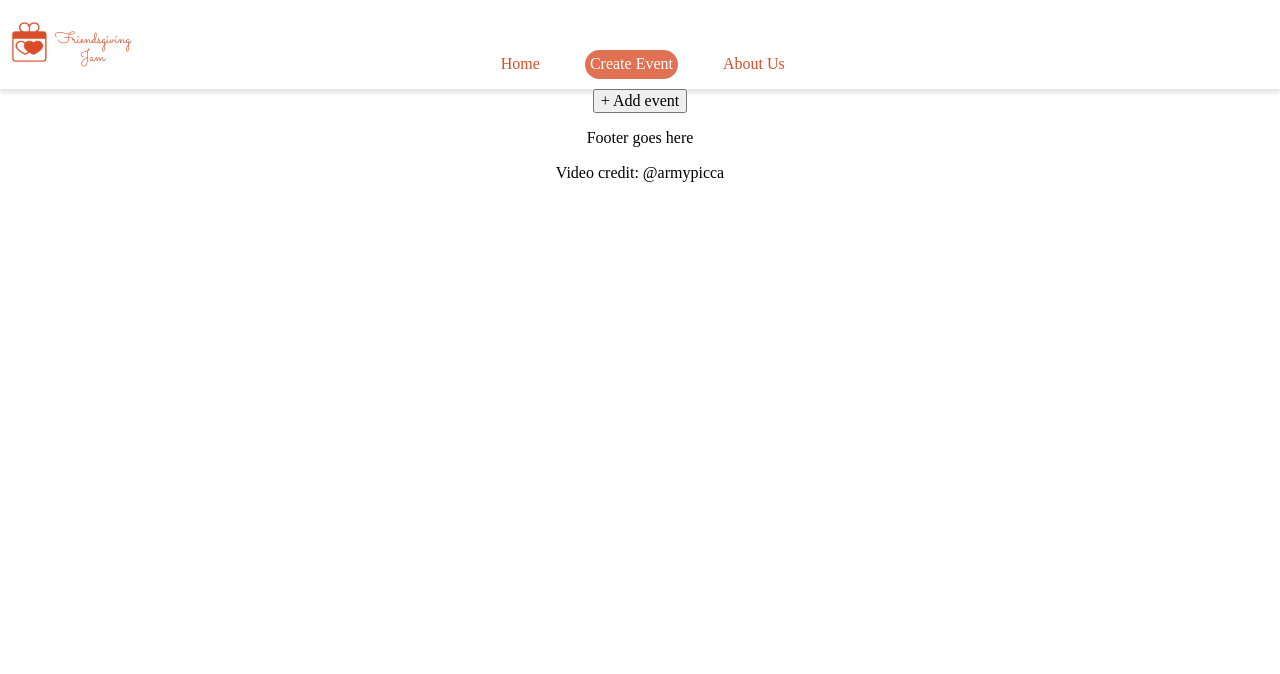
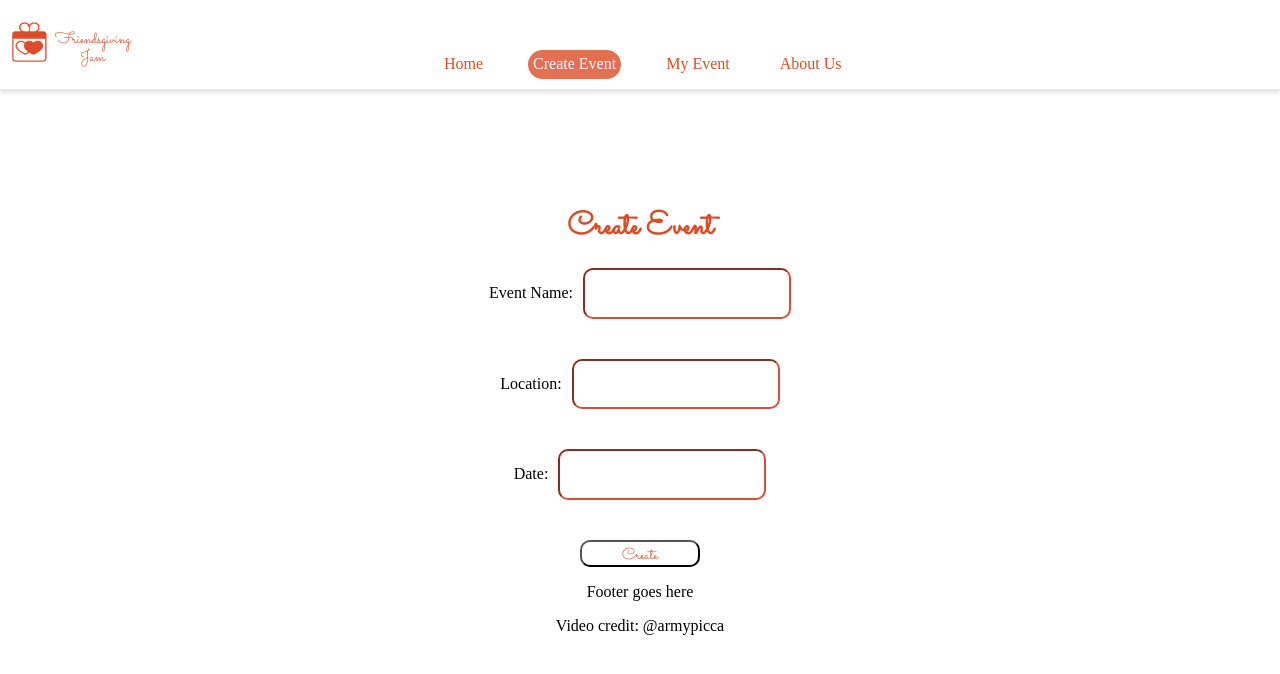
Before and after one commit to Sharrine8/code-jam_react, a React (Vite) app: page /events in a window 1280 px wide. Shown: the top 674 px of the page. Built offline with nearby package versions, Linux system fonts and the light colour scheme.

Commit message:
feat: create event form - navigate to myevents

```diff
--- /dev/null
+++ b/src/blocks/Events.css
@@ -0,0 +1,8 @@
+.events {
+  padding-top: 100px;
+}
+
+.events__title {
+  font-family: "Sacramento", Arial, sans-serif;
+  color: #d94e27;
+}
--- a/src/blocks/Form.css
+++ b/src/blocks/Form.css
@@ -0,0 +1,26 @@
+.form {
+  display: flex;
+  justify-content: center;
+  align-items: center;
+  flex-direction: column;
+  gap: 40px;
+}
+
+.form__label {
+  display: flex;
+  gap: 10px;
+}
+
+.form__input {
+  border-color: #d94e38;
+  border-radius: 10px;
+  color: black;
+}
+
+.form__button {
+  font-family: "Sacramento", Arial, sans-serif;
+  padding: 5px 40px 0;
+  color: #d94e27;
+  background-color: #fff;
+  border-radius: 10px;
+}
--- a/src/components/App.jsx
+++ b/src/components/App.jsx
@@ -4,11 +4,11 @@ import Header from "./Header";
 import Main from "./Main";
 import Events from "./Events";
 import Footer from "./Footer";
+import AboutUs from "./AboutUs";
+import MyEvent from "./MyEvent";
 import "../blocks/App.css";
-import AboutUs from "./AboutUs";
 
 function App() {
-  // const [count, setCount] = useState(0);
   return (
     <div className="App">
       <Header />
@@ -16,6 +16,7 @@ function App() {
         <Route path="/" element={<Main />} />
         <Route path="/events" element={<Events />} />
         <Route path="/about-us" element={<AboutUs />} />
+        <Route path="/my-event" element={<MyEvent />} />
       </Routes>
       <Footer />
     </div>
--- a/src/components/Events.jsx
+++ b/src/components/Events.jsx
@@ -1,25 +1,28 @@
 import { useState } from "react";
 import Form from "./Form";
+import "../blocks/Events.css";
 
 function Events() {
-  const [isModalOpen, setIsModalOpen] = useState(false);
+  // const [isModalOpen, setIsModalOpen] = useState(false);
 
-  const handleOpenModal = () => {
-    setIsModalOpen(true);
-  };
+  // const handleOpenModal = () => {
+  //   setIsModalOpen(true);
+  // };
 
-  const handleCloseModal = () => {
-    setIsModalOpen(false);
-  };
+  // const handleCloseModal = () => {
+  //   setIsModalOpen(false);
+  // };
+
   return (
     <div className="events">
-      <button className="events__create-button" onClick={handleOpenModal}>
+      <h1 className="events__title">Create Event</h1>
+      {/* <button className="events__create-button">
         + Add event
-      </button>
+      </button> */}
       <Form
-        name="create-event"
-        isOpen={isModalOpen}
-        onClose={handleCloseModal}
+      // name="create-event"
+      // isOpen={isModalOpen}
+      // onClose={handleCloseModal}
       />
     </div>
   );
--- a/src/components/Form.jsx
+++ b/src/components/Form.jsx
@@ -1,8 +1,77 @@
+import { useNavigate } from "react-router-dom";
+import { useState } from "react";
 import "../blocks/Form.css";
-import Modal from "./Modal";
+// import Modal from "./Modal";
 
-function Form({ name, onClose, contentClass, isOpen }) {
+function Form() {
+  const navigate = useNavigate();
+  const [formData, setFormData] = useState({
+    name: "",
+    location: "",
+    date: "",
+  });
+
+  const handleChange = (e) => {
+    const { name, value } = e.target;
+    setFormData({ ...formData, [name]: value });
+  };
+
+  const handleSubmit = (e) => {
+    e.preventDefault();
+    navigate("/my-event", { state: { formData } });
+  };
+
   return (
+    <div>
+      <form className="form" onSubmit={handleSubmit}>
+        <label htmlFor="name" className="form__label">
+          <p className="form__text">Event Name:</p>
+          <input
+            type="text"
+            id="name"
+            name="name"
+            value={formData.name}
+            onChange={handleChange}
+            className="form__input"
+            required
+          />
+        </label>
+        <label htmlFor="location" className="form__label">
+          <p className="form__text">Location:</p>
+          <input
+            type="text"
+            id="location"
+            name="location"
+            value={formData.location}
+            onChange={handleChange}
+            className="form__input"
+            required
+          />
+        </label>
+        <label htmlFor="date" className="form__label">
+          <p className="form__text">Date:</p>
+          <input
+            type="text"
+            id="date"
+            name="date"
+            value={formData.date}
+            onChange={handleChange}
+            className="form__input"
+            required
+          />
+        </label>
+        <button type="submit" className="form__button">
+          Create
+        </button>
+      </form>
+    </div>
+  );
+}
+
+export default Form;
+
+{
+  /* { name, onClose, contentClass, isOpen }
     <Modal
   name={name}
   isOpen={isOpen}
@@ -60,8 +129,5 @@ function Form({ name, onClose, contentClass, isOpen }) {
       Save
     </button>
   </form>
-    </Modal>
-  );
+</Modal>; */
 }
-
-export default Form;
--- /dev/null
+++ b/src/components/MyEvent.jsx
@@ -0,0 +1,19 @@
+import { useLocation } from "react-router-dom";
+
+function MyEvent() {
+  const location = useLocation();
+  const formData = location.state?.formData;
+
+  if (!formData) {
+    return <p>Create an event</p>;
+  }
+
+  return (
+    <div>
+      <h1>Form data test</h1>
+      <p>{formData.name}</p>
+    </div>
+  );
+}
+
+export default MyEvent;
--- a/src/components/NavBar.jsx
+++ b/src/components/NavBar.jsx
@@ -12,6 +12,9 @@ function NavBar() {
       <NavLink to="/events" className={customClassName}>
         Create Event
       </NavLink>
+      <NavLink to="/my-event" className={customClassName}>
+        My Event
+      </NavLink>
       <NavLink to="/about-us" className={customClassName}>
         About Us
       </NavLink>
```
Lines whose indentation alone changed are shown as unchanged.
